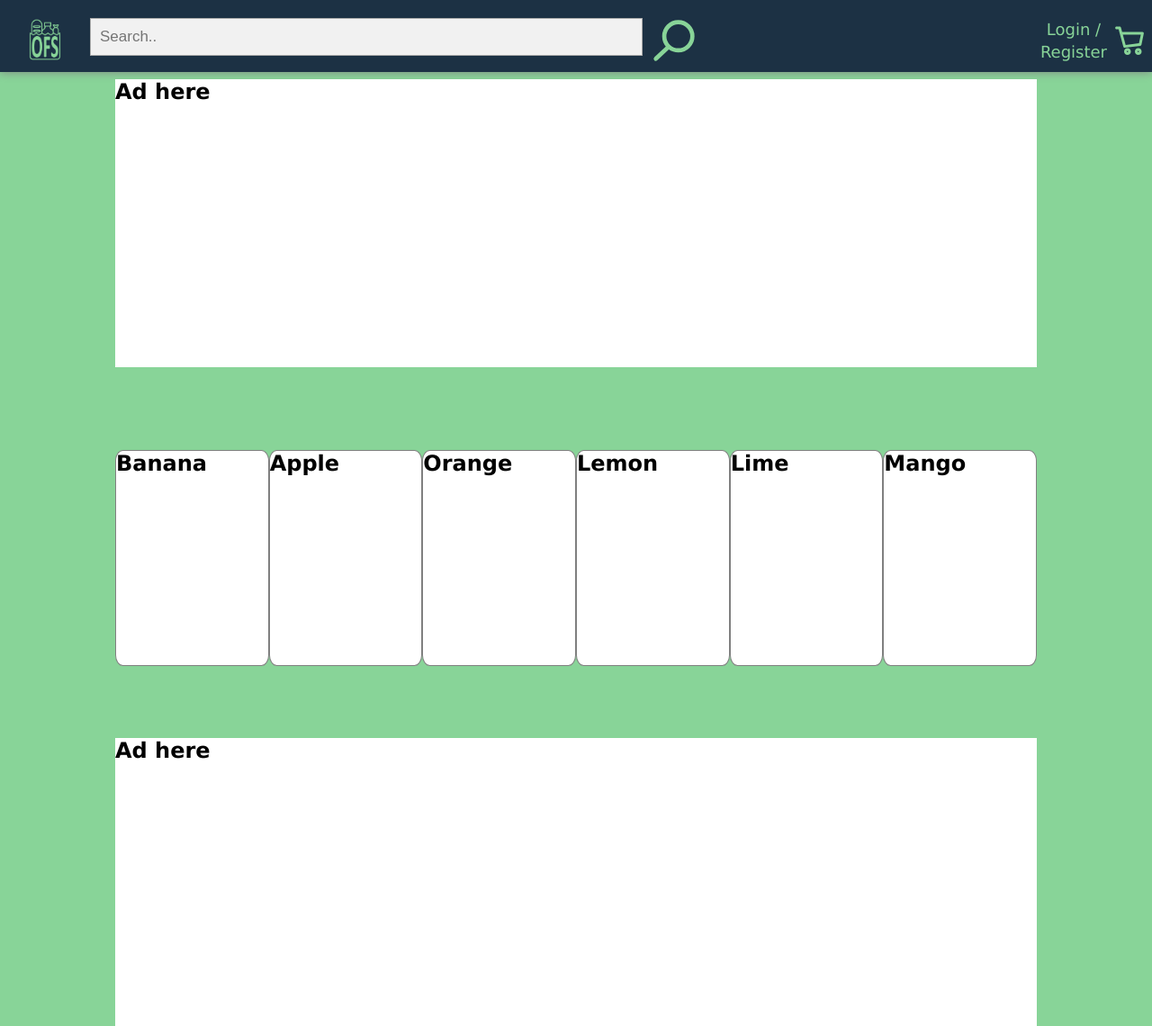
After one commit to venajustin/OnlineFoodStore, a PHP site: page /templates/home.html in a window 1280 px wide. The commit adds this page. Shown: the whole page at 90% size. Run offline with PHP 8.4, Linux system fonts and the light colour scheme.

Commit message:
updated home page
added box-shadow on item tiles

```diff
--- /dev/null
+++ b/templates/home.html
@@ -0,0 +1,63 @@
+<!DOCTYPE html>
+<html lang="en" dir="ltr">
+
+	<head>
+        <meta charset="utf-8">
+        <title>Online Food Store</title>
+		<meta name="viewport" content="width=device-width, initial-scale=1.0">
+        <link rel="stylesheet" href="style.css">
+    </head>
+    <body>
+        <div class="header">
+            <a href="home.html" class="logo">
+				<img src="../icons/food.png">
+			</a>
+			<div class="search-container">
+				<form action="../routes/action_page.php">
+					<input type="text" placeholder="Search.." name="search" method="post">
+
+
+					<button type="submit">
+						<svg xmlns="http://www.w3.org/2000/svg" xmlns:xlink="http://www.w3.org/1999/xlink" xmlns:serif="http://www.serif.com/" viewBox="0 0 32 40" version="1.1" xml:space="preserve" style="" x="0px" y="0px" fill-rule="evenodd" clip-rule="evenodd" stroke-linejoin="round" stroke-miterlimit="2"><g transform="matrix(1,0,0,1,-192,-96)"><path fill="currentColor" stroke="currentColor" d="M202.766,116.29L194.313,124.273C193.912,124.652 193.894,125.285 194.273,125.687C194.652,126.088 195.285,126.106 195.687,125.727L204.224,117.664C206.093,119.127 208.445,120 211,120C217.071,120 222,115.071 222,109C222,102.929 217.071,98 211,98C204.929,98 200,102.929 200,109C200,111.796 201.045,114.349 202.766,116.29ZM211,100C215.967,100 220,104.033 220,109C220,113.967 215.967,118 211,118C206.033,118 202,113.967 202,109C202,104.033 206.033,100 211,100Z"/></g></svg>
+					</button>
+
+				</form>
+			</div>
+
+                <a style = "float: right"  class="cart" href="cart.html">
+					<svg xmlns="http://www.w3.org/2000/svg" viewBox="0 0 100 100" fill="none" x="0px" y="0px"><path fill="currentColor" fill-rule="evenodd" clip-rule="evenodd" d="M18.2001 21.9854C18.2001 20.3285 19.5432 18.9854 21.2001 18.9854H28.0777C29.4325 18.9854 30.6192 19.8934 30.9733 21.2011L33.6329 31.0212H78.7999C79.7022 31.0212 80.5565 31.4273 81.1262 32.1269C81.6959 32.8266 81.9205 33.7455 81.7377 34.629L76.5795 59.5604C76.3193 60.8178 75.2879 61.7702 74.0138 61.9295L39.6259 66.228C38.1424 66.4134 36.7489 65.4784 36.3581 64.0354L25.7821 24.9854H21.2001C19.5432 24.9854 18.2001 23.6422 18.2001 21.9854ZM35.2579 37.0212L41.468 59.951L71.139 56.2421L75.1157 37.0212H35.2579ZM45.5 73.0073C44.6716 73.0073 44 73.6789 44 74.5073C44 75.3357 44.6716 76.0073 45.5 76.0073C46.3284 76.0073 47 75.3357 47 74.5073C47 73.6789 46.3284 73.0073 45.5 73.0073ZM38 74.5073C38 70.3652 41.3579 67.0073 45.5 67.0073C49.6421 67.0073 53 70.3652 53 74.5073C53 78.6495 49.6421 82.0073 45.5 82.0073C41.3579 82.0073 38 78.6495 38 74.5073ZM69.4999 73.0073C68.6715 73.0073 67.9999 73.6789 67.9999 74.5073C67.9999 75.3357 68.6715 76.0073 69.4999 76.0073C70.3284 76.0073 70.9999 75.3357 70.9999 74.5073C70.9999 73.6789 70.3284 73.0073 69.4999 73.0073ZM62 74.5073C62 70.3652 65.3578 67.0073 69.4999 67.0073C73.6421 67.0073 76.9999 70.3652 76.9999 74.5073C76.9999 78.6495 73.6421 82.0073 69.4999 82.0073C65.3578 82.0073 62 78.6495 62 74.5073Z" fill="black"/></svg>
+				</a>
+            	<a style = "float: right;"  class="cart" href="./login.html">Login /<br>Register</a>
+        </div>
+
+		<div class="panelOne" style="width: 80%; height: 40%; background-color: white; position: absolute; top: 88px; margin-left: 10%">
+			<h2>Ad here</h2>
+		</div>
+
+		<div class="listPanel" style="width: 80%; height: 30%; background-color: none; position: absolute; top: 500px; margin-left: 10%; display: flex; justify-content: space-between">
+			<div class="itemTile">
+				<h2>Banana</h2>
+			</div>
+			<div class="itemTile">
+				<h2>Apple</h2>
+			</div>
+			<div class="itemTile">
+				<h2>Orange</h2>
+			</div>
+			<div class="itemTile">
+				<h2>Lemon</h2>
+			</div>
+			<div class="itemTile">
+				<h2>Lime</h2>
+			</div>
+			<div class="itemTile">
+				<h2>Mango</h2>
+			</div>
+		</div>
+
+		<div class="panelTwo" style="width: 80%; height: 40%; background-color: white; position: absolute; top: 820px; margin-left: 10%">
+			<h2>Ad here</h2>
+		</div>
+
+    </body>
+</html>
--- a/templates/style.css
+++ b/templates/style.css
@@ -202,11 +202,17 @@ a:hover{
 }
 
 .itemTile {
+	transition: box-shadow .3s;
 	width: 180px;
 	height: 240px;
 	background-color: white;
 	border: 1px solid grey;
 	border-radius: 5%;
+	z-index: 1000;
+}
+
+.itemTile:hover {
+	box-shadow: 0px 0px 5px black ;
 }
 
 .card {
```
Also changed, not shown: templates/checkout/address_details.html (added, +91 -0 lines), 2 other files.
